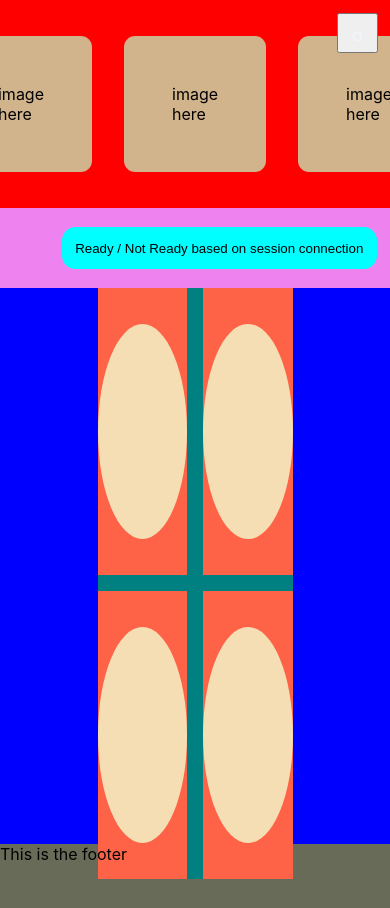
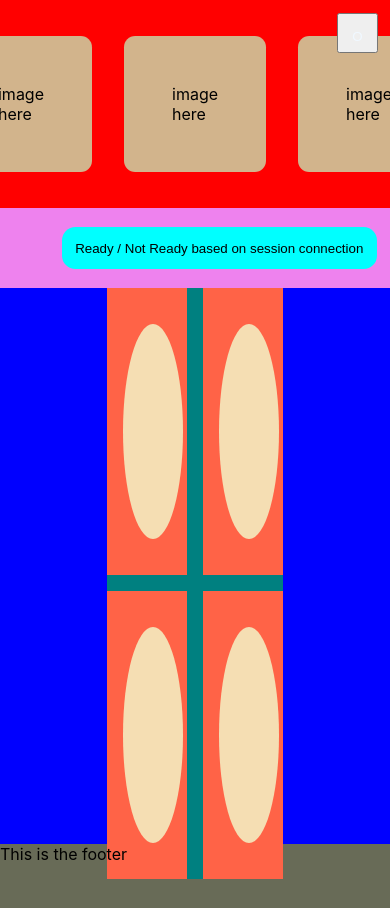
Before and after one commit to chingu-voyages/v33-bears-team-10, a Next.js app: page /QuizLobby in a window 390 px wide. Shown: the top 908 px of the page. Built offline with nearby package versions, Linux system fonts and the light colour scheme; no server answers.

Commit message:
prep quizLobby styling to be changed to mobile first

```diff
--- a/styles/QuizLobby.module.scss
+++ b/styles/QuizLobby.module.scss
@@ -47,6 +47,7 @@
   justify-content: center;
   min-height: 70%;
   background-color: blue;
+
   // min-height: 20em;
 }
 
@@ -56,7 +57,7 @@
   grid-template-rows: repeat(2, 1fr);
   gap: 1em;
   background-color: teal;
-  min-width: 50%;
+  // min-width: 50%;
 }
 .playerCard {
   display: flex;
@@ -68,6 +69,7 @@
 }
 .playerImageContainer {
   background-color: wheat;
+  margin: 0 1em;
   border-radius: 100%;
   min-height: 75%;
   min-width: 75%;
```
